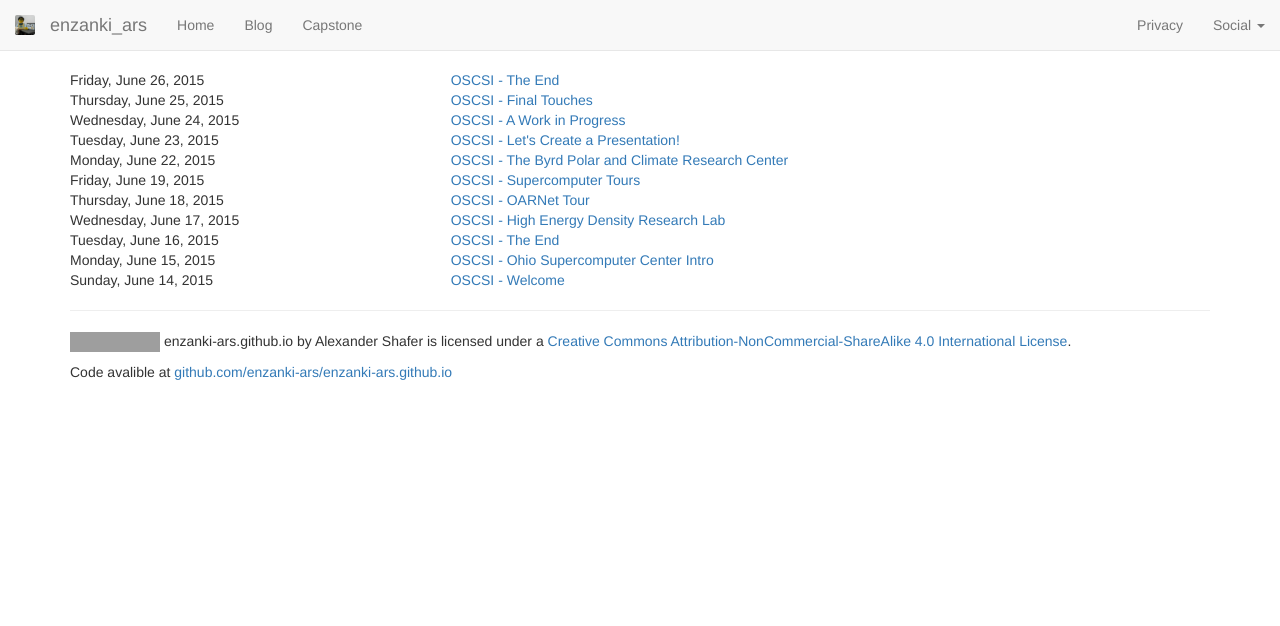
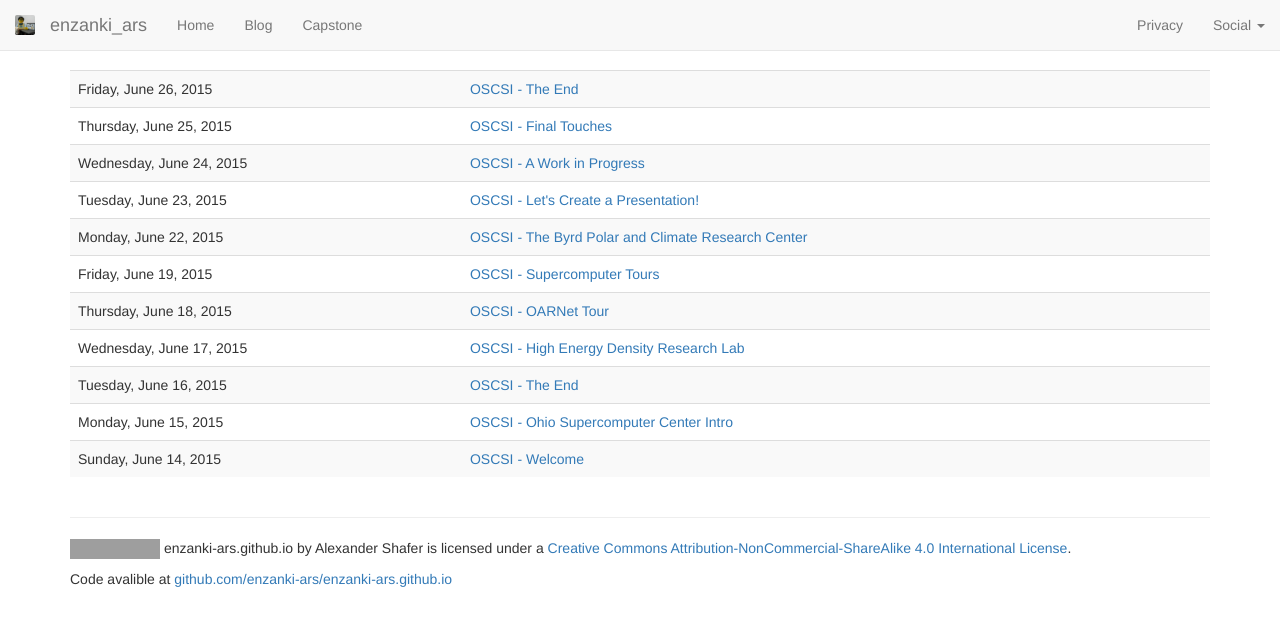
Before and after one commit to enzanki-ars/enzanki-ars.github.io, a Jekyll site: the page built from posts.html, in a window 1280 px wide. Shown: the top 626 px of the page. Built offline with Jekyll 4.4.1, drawn with Linux system fonts in a browser that asks for light colours; nearby versions of some CDN libraries; grey boxes are pictures that could not be loaded.

Commit message:
Correct table styling

```diff
--- a/posts.html
+++ b/posts.html
@@ -1,8 +1,8 @@
 ---
 layout: default
 ---
-
-<table style="width:100%">
+<div class="table-responsive">
+  <table class="table table-striped">
     {% for post in site.posts %}
       <tr>
         <td>
@@ -14,3 +14,4 @@ layout: default
       </tr>
     {% endfor %}
   </table>
+</div>
```
Lines whose indentation alone changed are shown as unchanged.
